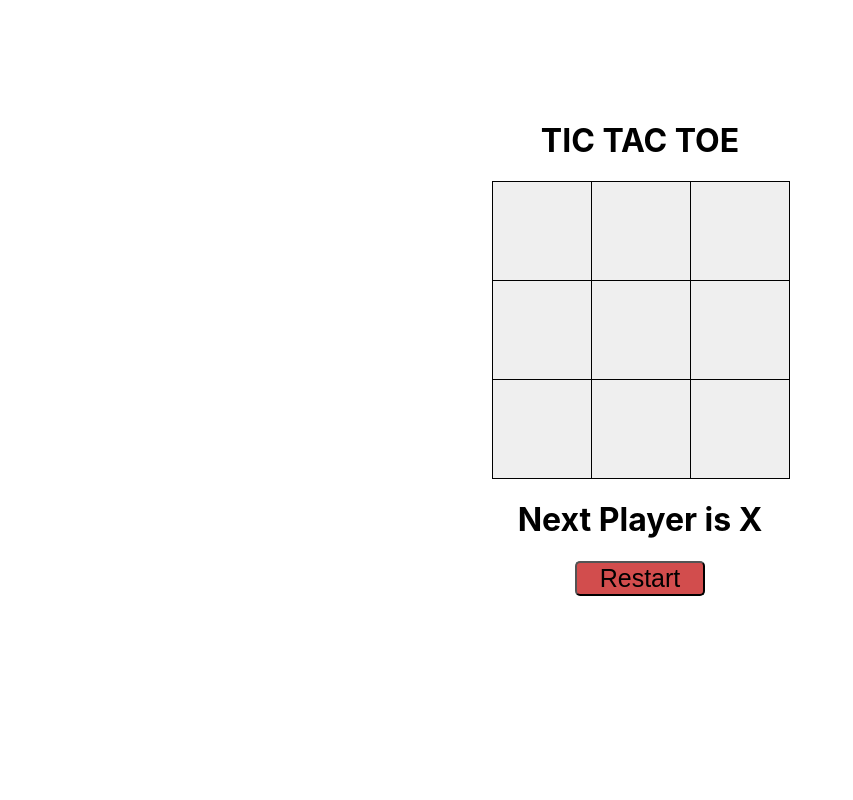
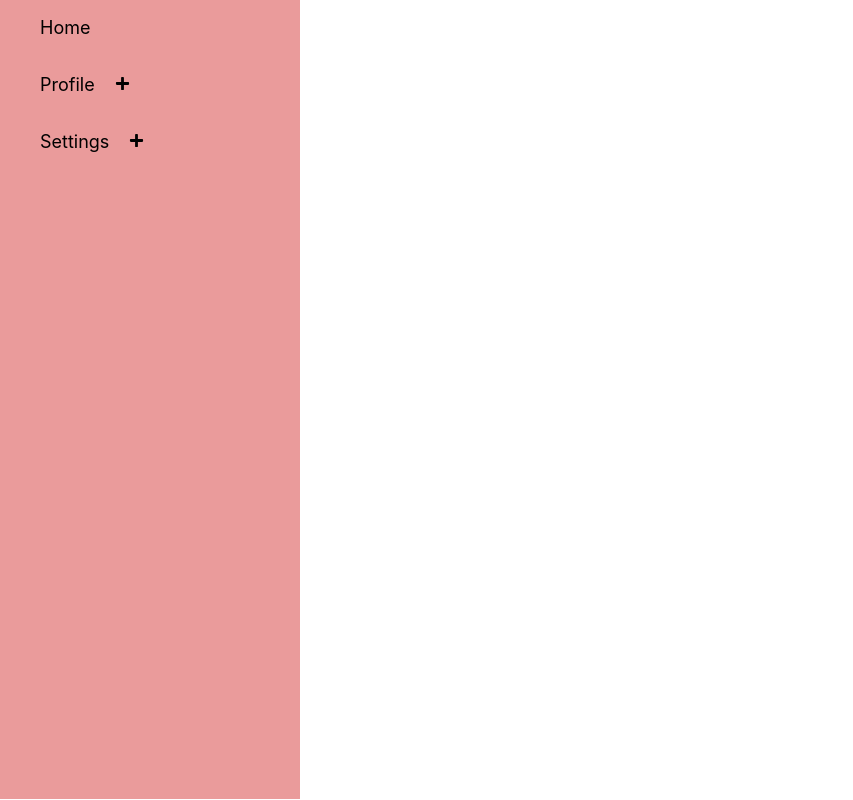
Before and after one commit to sindhupallavi14/React-mini-projects, a React (Create React App) app: page / in a window 1280 px wide. Shown: the whole page, without its empty margins (0-853 px from the left). Built offline with nearby package versions, Linux system fonts and the light colour scheme.

Commit message:
Tree view  completed

```diff
--- a/src/App.js
+++ b/src/App.js
@@ -1,5 +1,6 @@
 // import logo from './logo.svg';
 import './App.css';
+import {menus} from "./Components/TreeView/data"
 import Accordian from './Components/Accordian/accordian';
 import { LoadMoreButton } from './Components/LoadMore/loadmorebtn';
 
@@ -8,6 +9,7 @@ import { RandomColor } from './Components/RandomColor/randomcolor';
 import { StarRating } from './Components/StarRating/starRating';
 import { TabTest } from './Components/Tabs/TabTest';
 import { TicTacToe } from './Components/Tic Tac Toe/tictactoe';
+import { TreeView } from './Components/TreeView/TreeView';
 
 function App() {
   return (
@@ -29,7 +31,9 @@ function App() {
 
         {/* <TabTest/> */}
 
-        <TicTacToe/>
+        {/* <TicTacToe/> */}
+
+        <TreeView menus={menus}/>
 
 
     </div>
--- a/src/Components/TreeView/TreeView.css
+++ b/src/Components/TreeView/TreeView.css
@@ -0,0 +1,20 @@
+.tree-view-container{
+    background-color: #ea9b9b;
+    width: 300px;
+    height: 100vh;
+    margin-top: -17px;
+}
+
+.menu-item
+{
+    display: flex;
+    gap:20px;
+    cursor: pointer;
+    align-items: center;
+    font-size: 18px;
+}
+.menu-list-container{
+    list-style: none;
+    display: flex;
+    flex-direction: column;
+}
--- a/src/Components/TreeView/TreeView.js
+++ b/src/Components/TreeView/TreeView.js
@@ -1,9 +1,11 @@
+import { MenuList } from "./menulist";
+import "./TreeView.css"
 
-export function TreeView()
+export function TreeView({menus=[]})
 {
     return(
-        <div className="container">
-
+        <div className="tree-view-container" >
+            <MenuList list={menus}/>
         </div>
     )
 }
--- a/src/Components/TreeView/data.js
+++ b/src/Components/TreeView/data.js
@@ -3,6 +3,7 @@ export const menus = [
       label: "Home",
       to: "/",
     },
+
     {
       label: "Profile",
       to: "/profile",
@@ -18,6 +19,12 @@ export const menus = [
                 {
                   label: "City",
                   to: "city",
+                  children:[
+                    {
+                      label:"Area",
+                      to:"area"
+                    }
+                  ]
                 },
               ],
             },
@@ -25,6 +32,7 @@ export const menus = [
         },
       ],
     },
+
     {
       label: "Settings",
       to: "/settings",
@@ -55,6 +63,7 @@ export const menus = [
         },
       ],
     },
+
   ];
 
   export default menus;
--- /dev/null
+++ b/src/Components/TreeView/menuitem.js
@@ -0,0 +1,37 @@
+import { useState } from "react";
+import { MenuList } from "./menulist";
+import {FaMinus,FaPlus} from "react-icons/fa"
+
+export function MenuItem({item})
+{
+    const [displayChildren,setDisplayChildren]=useState({});
+
+    function handleToggleChildren(getCrntlabel)
+    {
+         setDisplayChildren({
+            ...displayChildren,
+            [getCrntlabel]:!displayChildren[getCrntlabel]
+         })
+    }
+
+    console.log(displayChildren);
+
+
+    return(
+        <li >
+            <div className="menu-item">
+                <p>{item.label}</p>
+                {item && item.children && item.children.length ?
+                <span onClick={()=>handleToggleChildren(item.label)}>
+                    {
+                        displayChildren[item.label]?<FaMinus size={15} color="white"/>:<FaPlus size={15} color="black"/>
+                    }
+                </span>:null}
+            </div>
+            {item && item.children && item.children.length >0 && displayChildren[item.label] ?
+             <MenuList list={item.children}/>
+              :null
+            }
+        </li>
+    )
+}
--- /dev/null
+++ b/src/Components/TreeView/menulist.js
@@ -0,0 +1,11 @@
+import { MenuItem } from "./menuitem";
+
+export function MenuList({list=[]})
+{
+    return(
+        <ul className="menu-list-container">
+            {list && list.length
+            ? list.map((listitem)=> <MenuItem item={listitem}/>):null}
+        </ul>
+    )
+}
```
